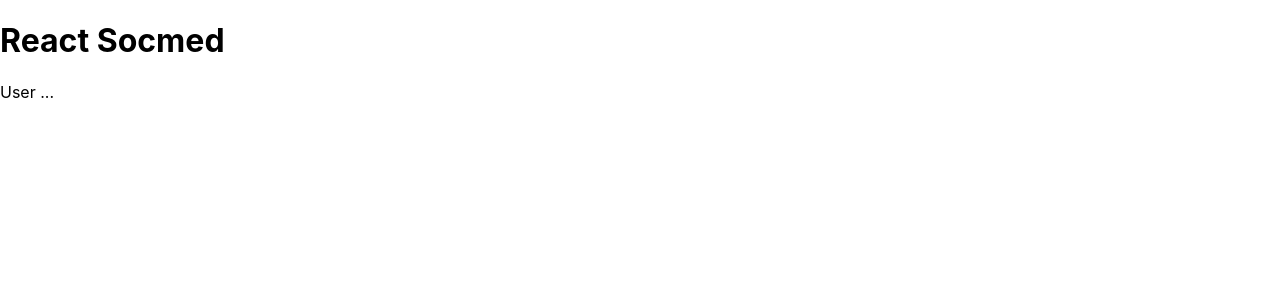
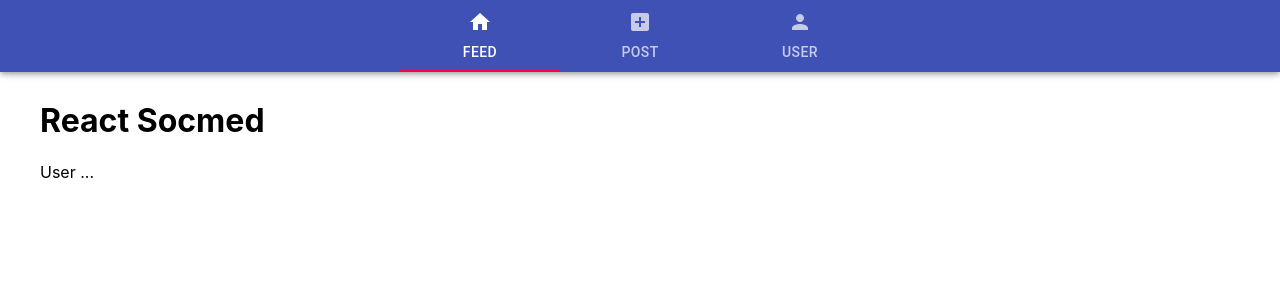
Before and after one commit to firstpersoncode/react-socmed, a React (Create React App) app: page /user/1 in a window 1280 px wide. Shown: the top 300 px of the page. Built offline with nearby package versions, Linux system fonts and the light colour scheme.

Commit message:
add navigation bar component

```diff
--- a/src/App.js
+++ b/src/App.js
@@ -1,14 +1,15 @@
-import { Switch, Route } from "react-router"
+import { Box } from "@material-ui/core"
 
 import Routes from "./routes"
-
+import Navigation from "./components/Navigation"
 
 export default function App() {
 
   return (
-    <div id="app">
+    <Box id="app" p={5} pt={10}>
+      <Navigation />
       <h1>React Socmed</h1>
       <Routes />
-    </div>
+    </Box>
   )
 }
--- /dev/null
+++ b/src/components/Navigation.js
@@ -0,0 +1,24 @@
+import { useState } from "react"
+import { Link } from "react-router-dom"
+import { AppBar, Tabs, Tab } from '@material-ui/core'
+import { Home, Person, AddBox } from '@material-ui/icons'
+
+export default function Navigation() {
+  const [value, setValue] = useState(0)
+
+  const handleChange = (e, v) => {
+    setValue(v)
+  }
+
+  return (
+    <AppBar position="fixed">
+      <Tabs value={value} onChange={handleChange}
+        scrollButtons="auto"
+        centered>
+        <Tab label="Feed" icon={<Home />} component={Link} to="/" />
+        <Tab label="Post" icon={<AddBox />} />
+        <Tab label="User" icon={<Person />} component={Link} to="/user/1" />
+      </Tabs>
+    </AppBar>
+  )
+}
```
